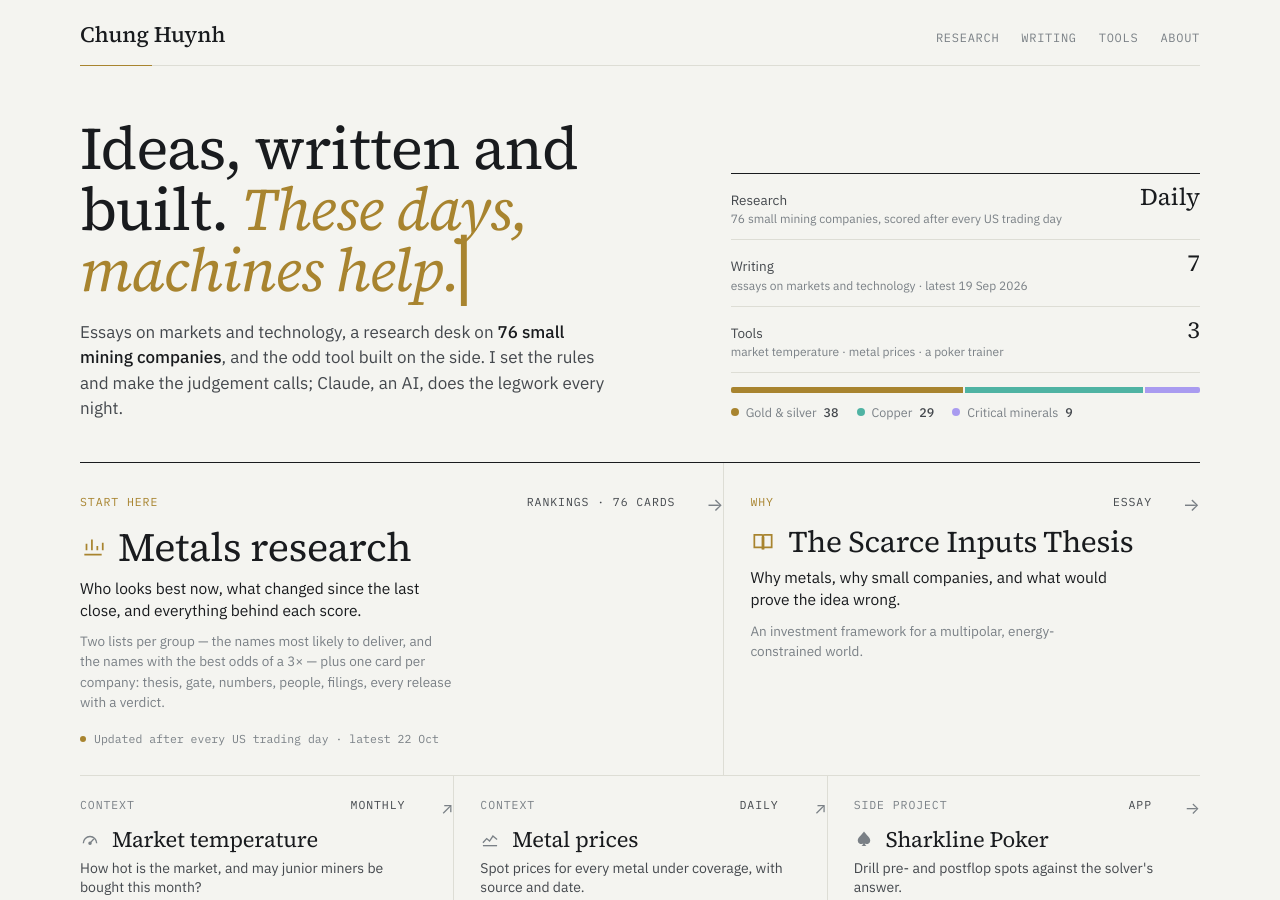
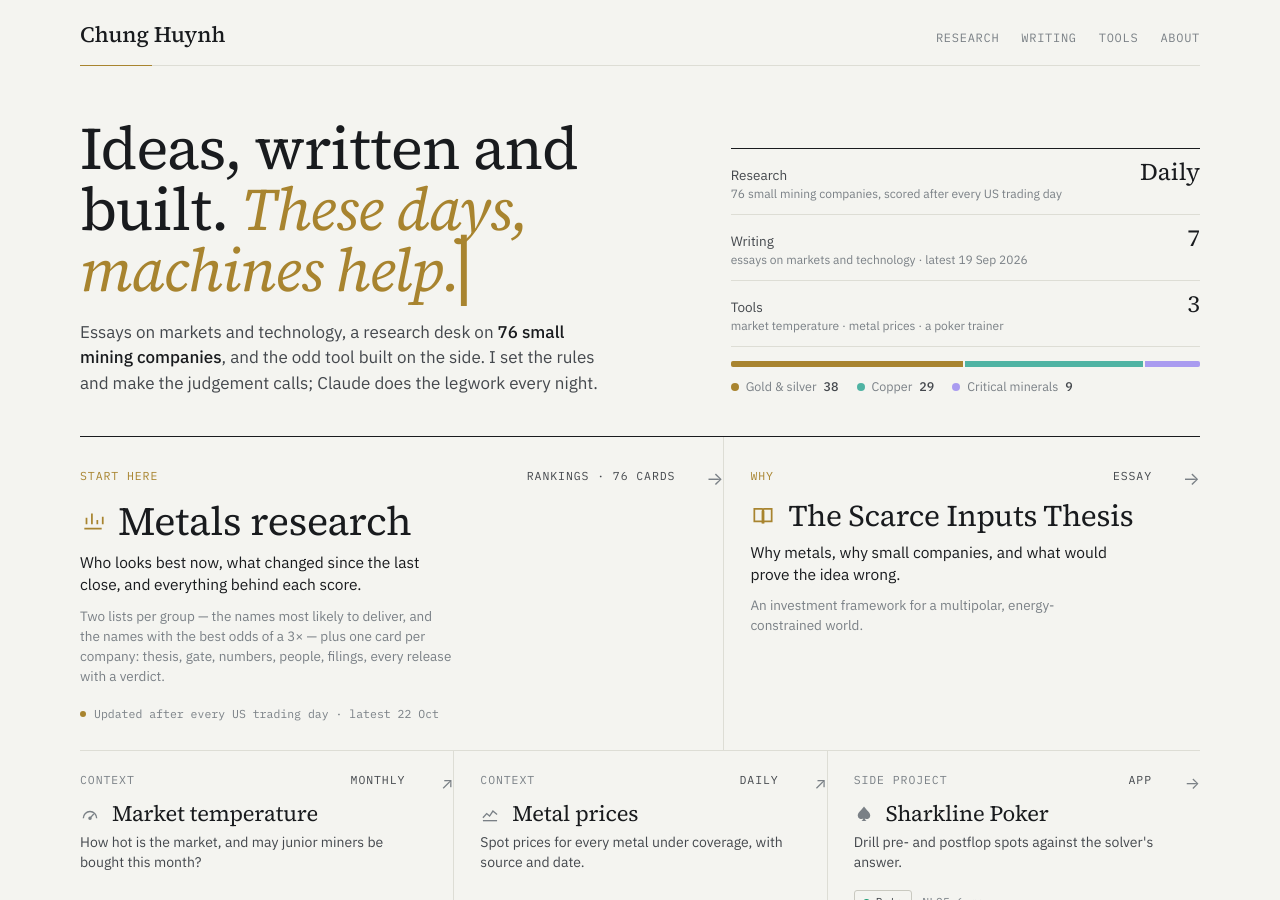
Before and after one commit to Chungwin/chungwin.github.io, a Jekyll site: the page built from index.html, in a window 1280 px wide and 900 px high. Built offline with Jekyll 4.4.1, drawn with Linux system fonts in a browser that asks for light colours.

Commit message:
Rebrand draft: 'Claude does the legwork every night.'
Co-Authored-By: Claude Opus 5.5 <noreply@anthropic.com>
Claude-Session: https://claude.ai/code/session_01Sc44kzVS9SuGufLDku6ZWX

```diff
--- a/_layouts/home.html
+++ b/_layouts/home.html
@@ -8,7 +8,7 @@ layout: default
 <section class="hero">
   <div>
     <h1>Ideas, written and built. <span class="mach">These days, <span id="machine">machines help.</span><span class="taphint" id="taphint" aria-hidden="true">⇥ tab</span><span class="caret" id="caret" aria-hidden="true">▏</span></span></h1>
-    <p class="lede">Essays on markets and technology, a research desk on <b>{% if eq.companies %}{{ eq.companies }} {% endif %}small mining companies</b>, and the odd tool built on the side. I set the rules and make the judgement calls; Claude, an AI, does the legwork every night.</p>
+    <p class="lede">Essays on markets and technology, a research desk on <b>{% if eq.companies %}{{ eq.companies }} {% endif %}small mining companies</b>, and the odd tool built on the side. I set the rules and make the judgement calls; Claude does the legwork every night.</p>
   </div>
   <div class="ledger" aria-label="What's here">
     <div class="row"><div class="lab">Research<span>{% if eq.companies %}{{ eq.companies }} {% endif %}small mining companies, scored after every US trading day</span></div><div class="v">Daily</div></div>
```
